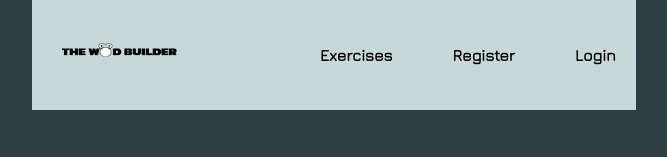
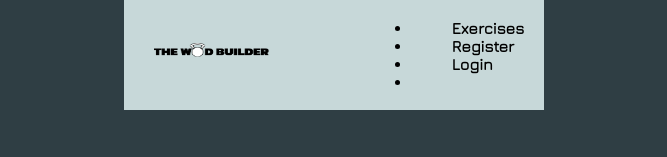
Before and after one commit to bertarosalia/berta-floran-front-The-Wod-Builder, a React (Create React App) app: page / in a window 1280 px wide. Shown: the top 157 px of the page, without its empty margins (306-973 px from the left). Built offline with nearby package versions, Linux system fonts and the light colour scheme; no server answers.

Commit message:
refactorize navigation to fix style

```diff
--- a/src/components/Navigation/Navigation.tsx
+++ b/src/components/Navigation/Navigation.tsx
@@ -12,16 +12,26 @@ const Navigation = (): JSX.Element => {
           width="218"
           src="img/logoNegro.png"
         ></img>
+        <ul className="list-exercises-pages">
+          <li className="list-exercises-pages_item">
             <NavLink to="/exercises" className={"nav-links"}>
               Exercises
             </NavLink>
+          </li>
+          <li className="list-exercises-pages_item">
             <NavLink to="/register" className={"nav-links"}>
               Register
             </NavLink>
+          </li>
+          <li className="list-exercises-pages_item">
             <NavLink to="/login" className={"nav-links"}>
               Login
             </NavLink>
+          </li>
+          <li className="list-exercises-pages_item">
             <NavLink to="*"></NavLink>
+          </li>
+        </ul>
       </nav>
     </NavigationStyled>
   );
```
Lines whose indentation alone changed are shown as unchanged.
